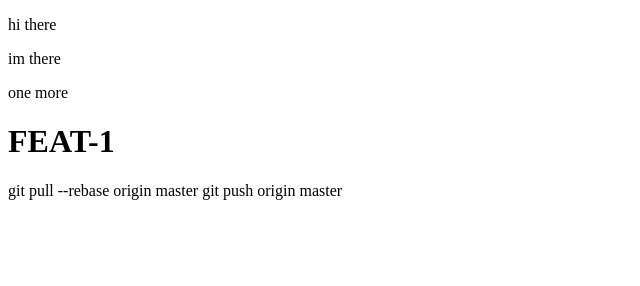
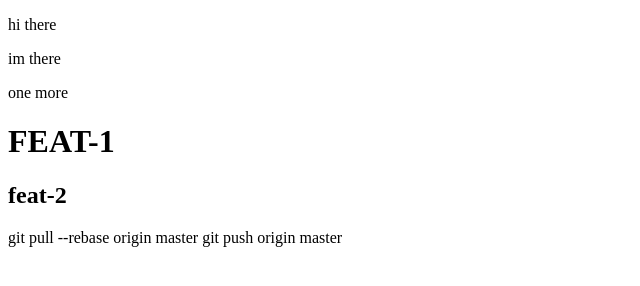
Before and after one commit to akkiankitydv/git-a, a plain HTML site: page index.html in a window 1280 px wide. Shown: the whole page, without its empty margins (0-640 px from the left). Drawn offline with Linux system fonts and the light colour scheme.

Commit message:
feat-2 1

```diff
--- a/index.html
+++ b/index.html
@@ -8,6 +8,8 @@
     <p>im there</p>
     <p>one more</p>
     <h1>FEAT-1</h1>
+    <h2>feat-2</h2>
+
 
 </head>
 <body>
```
